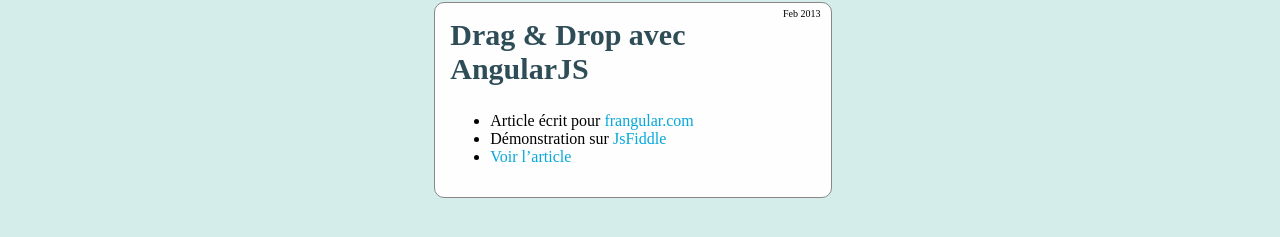
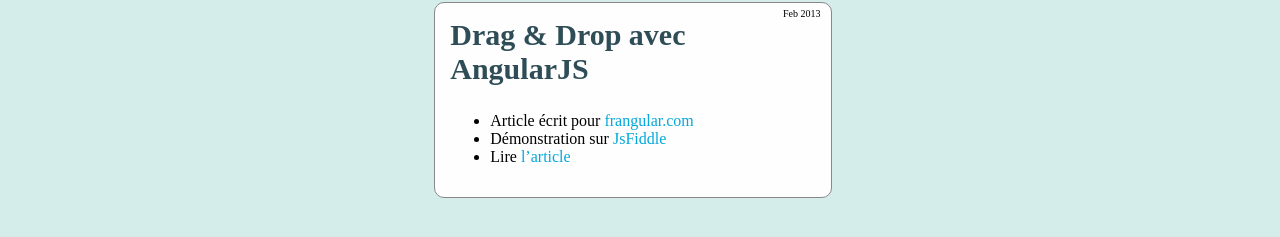
Before and after one commit to manland/manland.github.com, a Jekyll site: the page built from _posts/2013-02-04-article-angularjs-drag-and-drop.md, in a window 1280 px wide. Shown: the part 93-330 px from the top of the page. Built offline with Jekyll 4.4.1, drawn with Linux system fonts in a browser that asks for light colours.

Commit message:
link musn't start li element

```diff
--- a/_posts/2013-02-04-article-angularjs-drag-and-drop.md
+++ b/_posts/2013-02-04-article-angularjs-drag-and-drop.md
@@ -6,4 +6,4 @@ resume: Explication du drag&drop avec AngularJs
 ---
 * Article écrit pour <a href="http://www.frangular.com" target="_blank">frangular.com</a>
 * Démonstration sur <a href="http://jsfiddle.net/manland/DveUk/" target="_blank">JsFiddle</a>
-* <a href="http://www.frangular.com/2013/02/drag-drop-avec-angularjs.html" target="_blank">Voir l'article</a>
+* Lire <a href="http://www.frangular.com/2013/02/drag-drop-avec-angularjs.html" target="_blank">l'article</a>
```
